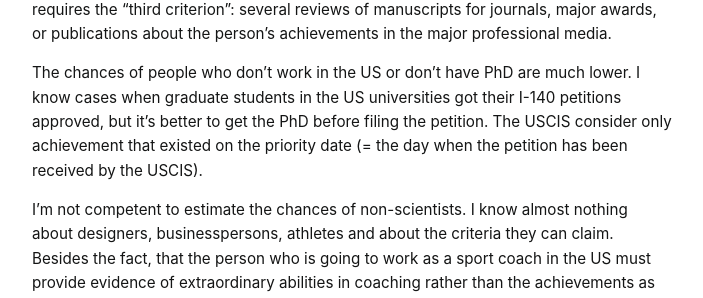
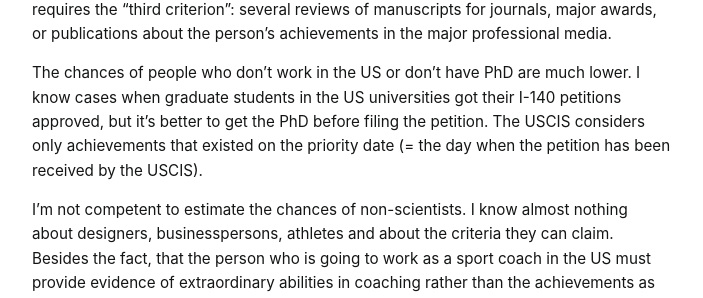
Before and after one commit to andreychemist/andreychemist.github.io, a Jekyll site: the page built from pages/faq.md, in a window 1280 px wide and 900 px high, scrolled down 7024 px. Shown: the part 197-495 px from the top of the window, without its empty margins (288-991 px from the left). Built offline with Jekyll 4.4.1, drawn with Linux system fonts in a browser that asks for light colours; some web fonts are replaced.

Commit message:
FAQ: minor changes

```diff
--- a/pages/faq.md
+++ b/pages/faq.md
@@ -138,7 +138,7 @@ I’m not a lawyer and by law I am not allowed to provide advice on the specific
 
 Generally, I consider that a scientist with a PhD degree and more than 50 citations working in the US has very good chances for the EB2-NIW approval. The EB1-A category requires the “third criterion”: several reviews of manuscripts for journals, major awards, or publications about the person’s achievements in the major professional media.
 
-The chances of people who don’t work in the US or don’t have PhD are much lower. I know cases when graduate students in the US universities got their I-140 petitions approved, but it’s better to get the PhD before filing the petition. The USCIS consider only achievement that existed on the priority date (= the day when the petition has been received by the USCIS).
+The chances of people who don’t work in the US or don’t have PhD are much lower. I know cases when graduate students in the US universities got their I-140 petitions approved, but it’s better to get the PhD before filing the petition. The USCIS considers only achievements that existed on the priority date (= the day when the petition has been received by the USCIS).
 
 I’m not competent to estimate the chances of non-scientists. I know almost nothing about designers, businesspersons, athletes and about the criteria they can claim. Besides the fact, that the person who is going to work as a sport coach in the US must provide evidence of extraordinary abilities in coaching rather than the achievements as an athlete.
 
```
